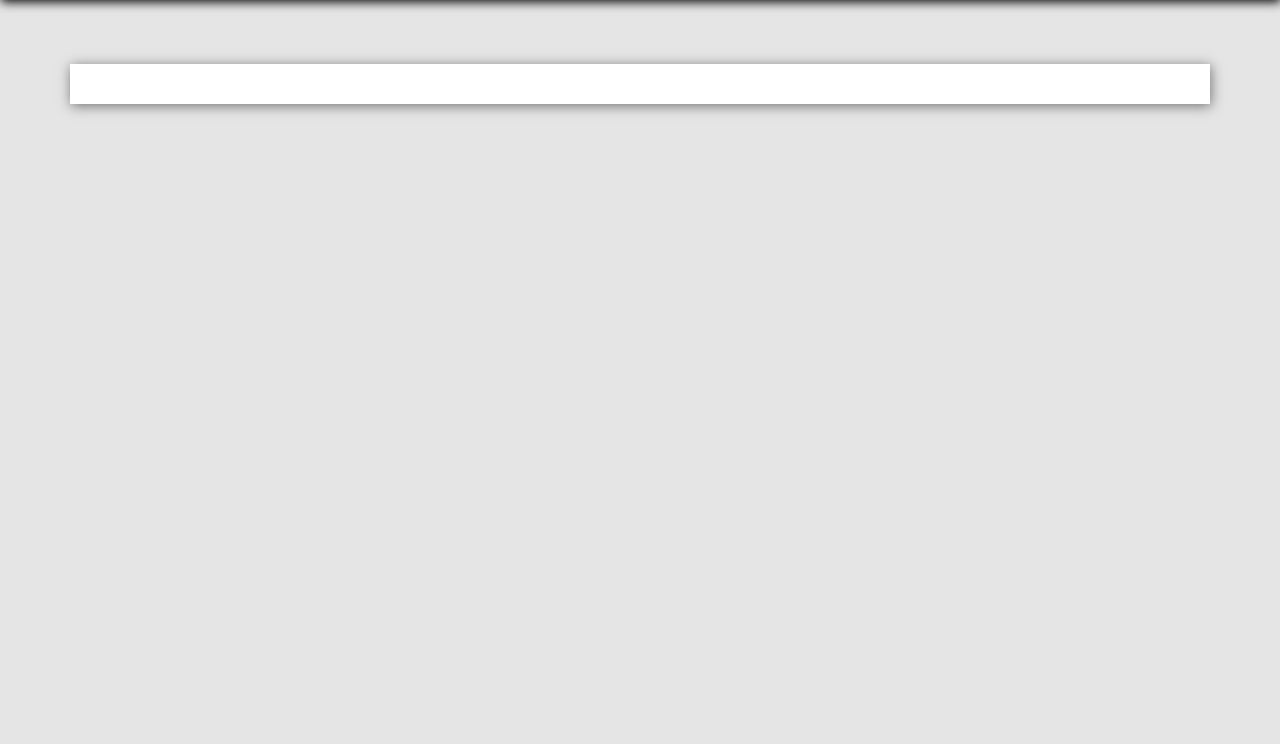
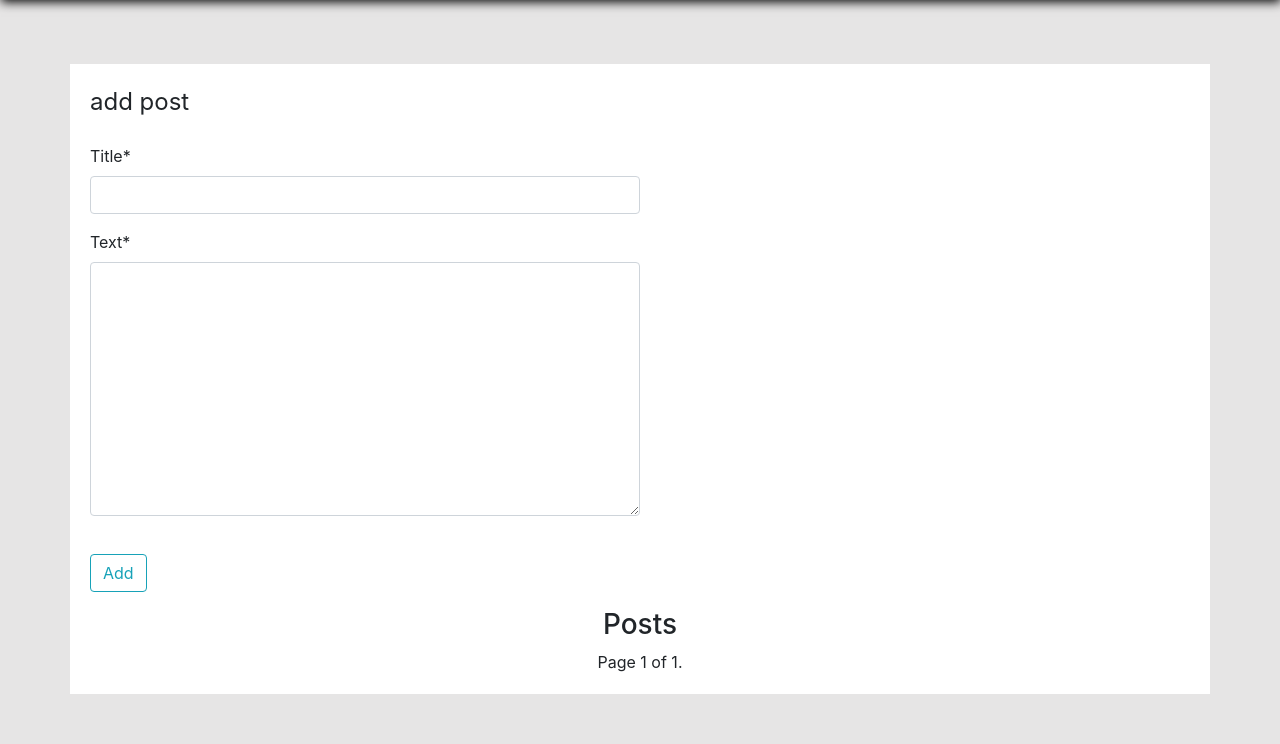
Before and after one commit to houstondevs/social, a Django app: page /blog/posts/ in a window 1280 px wide. Shown: the part 56-800 px from the top of the page. Run offline with Django 3.2, Linux system fonts and the light colour scheme; the visitor is signed in with stand-in values (Sample User, id 1); data that the repository does not hold is empty; some libraries are stand-ins or nearby versions.

Commit message:
add ajax

```diff
--- /dev/null
+++ b/app_blog/forms.py
@@ -0,0 +1,8 @@
+from django import forms
+from .models import Post
+
+
+class AddPost(forms.ModelForm):
+    class Meta:
+        model = Post
+        fields = ['title', 'text']
--- a/app_blog/models.py
+++ b/app_blog/models.py
@@ -14,7 +14,5 @@ class Post(models.Model):
     def __str__(self):
         return self.title
 
-    def get_absoulte_url(self):
+    def get_absolute_url(self):
         return reverse('post_detail_url', kwargs={'pk':self.pk})
-
-#TODO GET_ABSOLUTE_URL FOR POST
--- a/app_blog/views.py
+++ b/app_blog/views.py
@@ -1,11 +1,29 @@
-from django.shortcuts import render
+from django.shortcuts import render, redirect
 from .models import Post
 from django.shortcuts import get_object_or_404
-
+from django.core.paginator import Paginator
+from .forms import AddPost
+from django.http import JsonResponse
 
 def post_list(request):
-    posts = Post.objects.all()
-    return render(request, 'app_blog/posts_list.html', {'posts':posts})
+    if request.is_ajax():
+        post_form = AddPost(request.POST)
+        if post_form.is_valid():
+            instance = post_form.save(commit=False)
+            instance.user = request.user
+            instance.save()
+            data = {
+                'message': 'form is saved'
+            }
+            return JsonResponse(data)
+    else:
+        post_form = AddPost()
+
+    posts_list = Post.objects.all()
+    paginator = Paginator(posts_list, 4)
+    page = request.GET.get('page')
+    posts = paginator.get_page(page)
+    return render(request, 'app_blog/posts_list.html', {'posts':posts, 'post_form':post_form})
 
 
 def post_detail(request, pk):
--- a/app_engine/settings.py
+++ b/app_engine/settings.py
@@ -54,6 +54,9 @@ INSTALLED_APPS = [
     'django_filters',
     #crispy forms
     'crispy_forms',
+
+    #jquery
+    'jquery',
 ]
 
 MIDDLEWARE = [
--- a/app_users/models.py
+++ b/app_users/models.py
@@ -4,6 +4,7 @@ from django.db.models.signals import post_save
 from django.dispatch import receiver
 import os
 from datetime import date, timedelta, datetime
+from django.urls import reverse
 
 
 
@@ -31,6 +32,9 @@ class Profile(models.Model):
     def __str__(self):
         return self.user.username
 
+    def get_absolute_url(self):
+        return reverse('profile_url', kwargs={'pk':self.pk})
+
 
 @receiver(post_save, sender=User)
 def create_user_profile(sender, instance, created, **kwargs):
--- a/app_users/views.py
+++ b/app_users/views.py
@@ -12,7 +12,7 @@ def profiles_list(request):
     return render(request, 'app_users/profile_list.html', {'filter': filter})
 
 
-@login_required
+
 def profile_detail(request, pk):
     profile = get_object_or_404(Profile, pk=pk)
     context = {'profile': profile}
--- a/requirements.txt
+++ b/requirements.txt
@@ -7,6 +7,7 @@ Django==2.2.1
 django-allauth==0.39.1
 django-crispy-forms==1.7.2
 django-filter==2.1.0
+django-jquery==3.1.0
 django-storages==1.7.1
 docutils==0.14
 dropbox==9.3.0
--- a/static/css/main.css
+++ b/static/css/main.css
@@ -32,6 +32,11 @@ html{
 
 a{
     color: blue;
+    text-decoration: none;
+}
+
+a:hover{
+    text-decoration: none;
 }
 
 body{
@@ -130,6 +135,29 @@ body{
 
 }
 
-#info-block{
+#posts-list-container{
+    background-color: white;
+    margin-top: 5%;
+    padding: 20px;
 
 }
+
+#posts_list_image{
+    height: 50px;
+    width: 50px;
+    border-radius: 50%;
+}
+
+
+#posts-list-a{
+    color: black;
+}
+
+.pagination{
+    display: -ms-flexbox;
+    display: block;
+    padding-left: 0;
+    list-style: none;
+    border-radius: .25rem;
+    text-align:center;
+}
--- a/static/js/main.js
+++ b/static/js/main.js
@@ -0,0 +1,17 @@
+$(document).ready(function(){
+    var $post_form = $('.my-ajax-form');
+    $post_form.submit(function(event){
+        event.preventDefault();
+        var $formData = $post_form.serialize();
+        console.log($formData);
+        var $thisURL = $post_form.attr('data-url') || window.location.href;
+        console.log($thisURL);
+        $.ajax({
+            method:'POST',
+            url:$thisURL,
+            data:$formData,
+            success:handleSuccess,
+            error: handleError,
+        });
+    });
+});
--- a/templates/app_blog/posts_list.html
+++ b/templates/app_blog/posts_list.html
@@ -7,10 +7,47 @@
 
 
 {% block body %}
-<div id="users-container" class="container">
+<div id="posts-list-container" class="container">
+    {% if request.user.is_authenticated %}
+        <form method="POST" class="my-ajax-form" data-url="/blog/posts/" enctype="multipart/form-data">
+            {% csrf_token %}
+            <fieldset class="form-group">
+                <legend class="border=bottom mb-4">add post</legend>
+                {{ post_form|crispy }}
+            </fieldset>
+            <div class="form-group">
+                <button class="btn btn-outline-info" type="submit">Add</button>
+            </div>
+        </form>
+        {% endif %}
+    <h3 align="center">Posts</h3>
     {% for post in posts  %}
-        <a href="{{ post.get_absolute_url }}"> {{ post.title }} </a>
-        {{ post.text }}
+    <div class="card mt-3">
+        <a id="posts-list-a" href="{{ post.user.profile.get_absolute_url }}"><h4 class="card-header"><img id="posts_list_image" src="{{ post.user.profile.image.url }}"> {{ post.user.username }}</h4></a>
+        <div class="card-body">
+          <a id="posts-list-a" href="{{ post.get_absolute_url }}"><h5 class="card-title">{{ post.title }}</h5></a>
+          <p class="card-text">{{ post.text|truncatewords:15 }}</p>
+          <a href="{{ post.user.profile.get_absolute_url }}" class="btn btn-primary">Read</a>
+        </div>
+      </div>
     {% endfor %}
+
+<div class="pagination">
+    <span id="suka" class="step-links">
+        {% if posts.has_previous %}
+            <a href="?page=1">&laquo; first</a>
+            <a href="?page={{ posts.previous_page_number }}">previous</a>
+        {% endif %}
+
+        <span class="current">
+            Page {{ posts.number }} of {{ posts.paginator.num_pages }}.
+        </span>
+
+        {% if posts.has_next %}
+            <a href="?page={{ posts.next_page_number }}">next</a>
+            <a href="?page={{ posts.paginator.num_pages }}">last &raquo;</a>
+        {% endif %}
+    </span>
+</div>
 </div>
 {% endblock body %}
--- a/templates/app_users/profile_list.html
+++ b/templates/app_users/profile_list.html
@@ -25,7 +25,7 @@
                         <h5 class="card-title">{{ profile.user.username}}</h5>
                         <p class="card-text">Город: {{ profile.city }}</p>
                         <p class="card-text">Биография: {{ profile.bio|truncatewords:3 }}</p>
-                        <a href="#" class="btn btn-primary">Check profile</a>
+                        <a href="{{ profile.get_absolute_url }}" class="btn btn-primary">Check profile</a>
                     </div>
                 </div>
             </div>
--- a/templates/base.html
+++ b/templates/base.html
@@ -1,4 +1,5 @@
 {% load staticfiles %}
+
 
 <!doctype html>
 <html lang="en">
@@ -26,6 +27,8 @@
   <script src="https://stackpath.bootstrapcdn.com/bootstrap/4.3.1/js/bootstrap.min.js"
     integrity="sha384-JjSmVgyd0p3pXB1rRibZUAYoIIy6OrQ6VrjIEaFf/nJGzIxFDsf4x0xIM+B07jRM" crossorigin="anonymous">
   </script>
+  <script src="https://code.jquery.com/jquery-3.3.1.min.js"></script>
+
   <script src="{% static "js/main.js" %}"></script>
 
   {% include "bootstrap/navbar.html" %}
```
